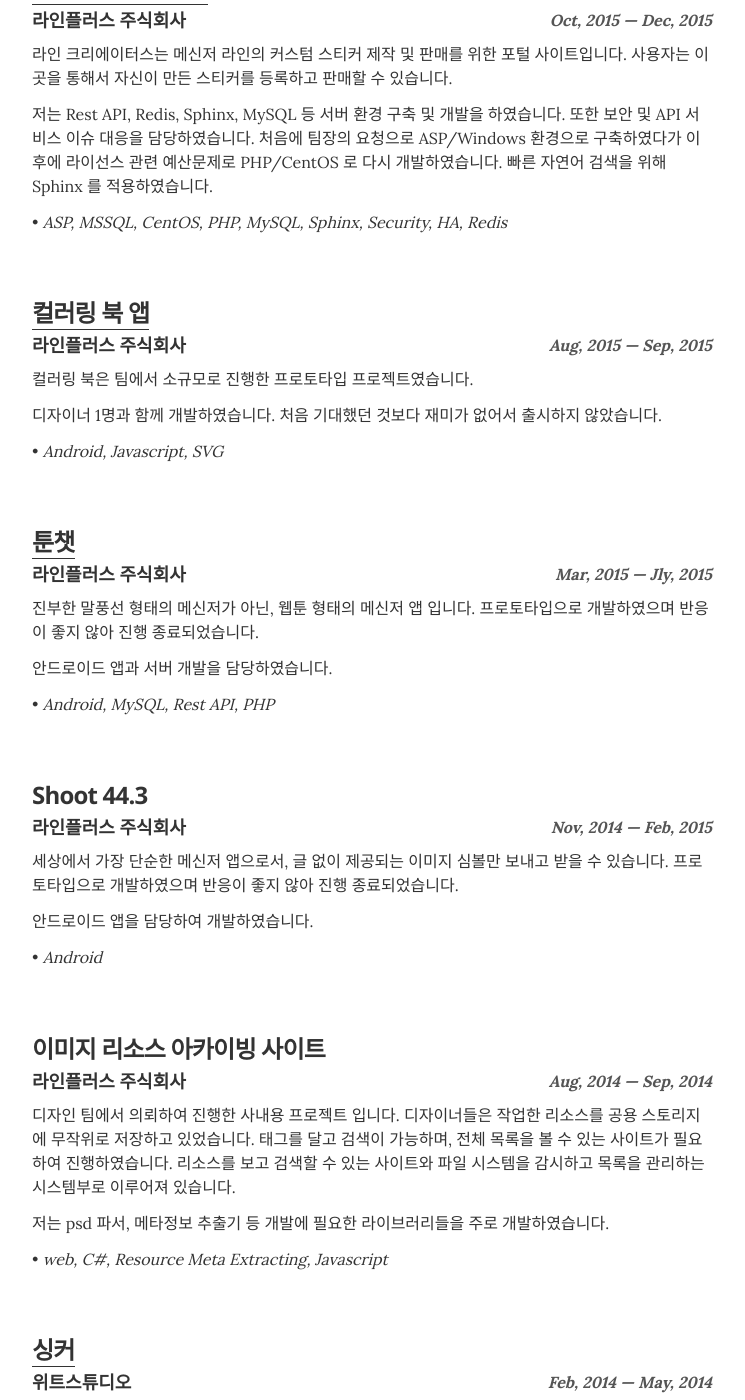
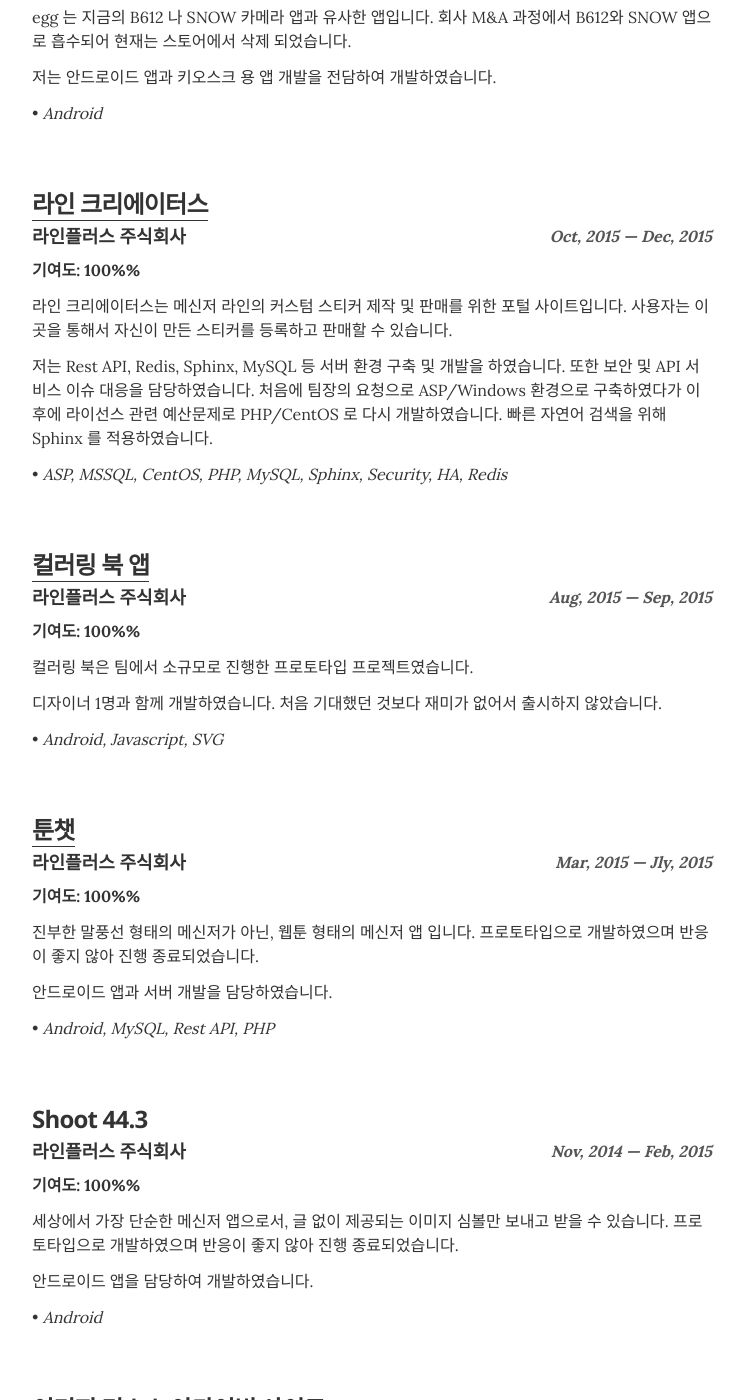
Before and after one commit to und3rs/resume_kr, a Jekyll site: the page built from index.html, in a window 1280 px wide and 1400 px high, scrolled down 7866 px. Shown: the whole window, without its empty margins (268-1013 px from the left). Built offline with Jekyll 4.4.1, drawn with Linux system fonts in a browser that asks for light colours; some of the changed text lies outside the part shown.

Commit message:
Update resume.html

```diff
--- a/_layouts/resume.html
+++ b/_layouts/resume.html
@@ -198,6 +198,7 @@
           <h3 class="resume-item-title" itemprop="name" id="{{ project.id }}">{% if project.url %}<a href="{{ project.url }}" itemprop="url" target="_blank">{{ project.project }}</a>{% else %}{{ project.project }}{% endif %}</h3>
           <h4 class="resume-item-details" itemprop="description" style="float:right;font-style:italic;color:#555555;font-size:1.0rem;">{{ project.duration }}</h4>
           <h4 class="resume-item-details" itemprop="description">{{ project.corp }}</h4>
+          <p class="resume-item-copy" itemprop="description"><b>기여도: {{ project.contribution }}%</b></p>
           {% if project.cover %}<img src="{{ project.cover }}" style="width:100%"/>{% endif %}
           {% if project.youtube %}<iframe width="100%" height="480" src="{{ project.youtube }}" frameborder="0" allow="accelerometer; autoplay; encrypted-media; gyroscope; picture-in-picture" allowfullscreen></iframe>{% endif %}
           {% if project.video %}<video width="100%" controls><source src="{{ project.video }}" type="video/mp4">Your browser does not support the video tag.</video>{% endif %}
```
